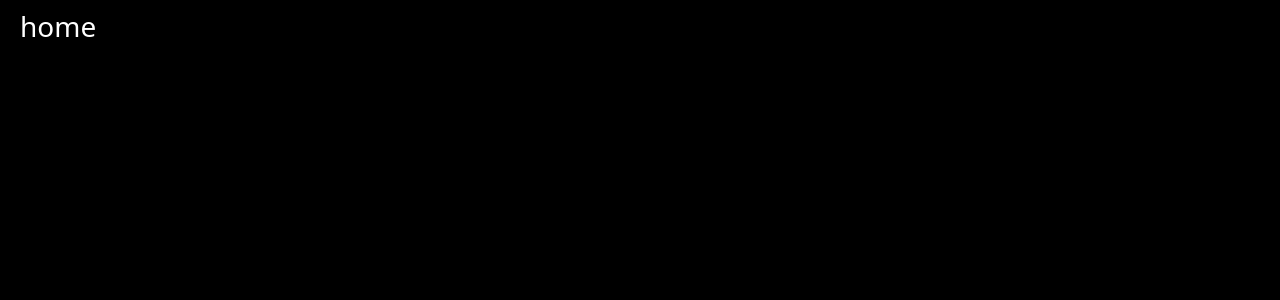
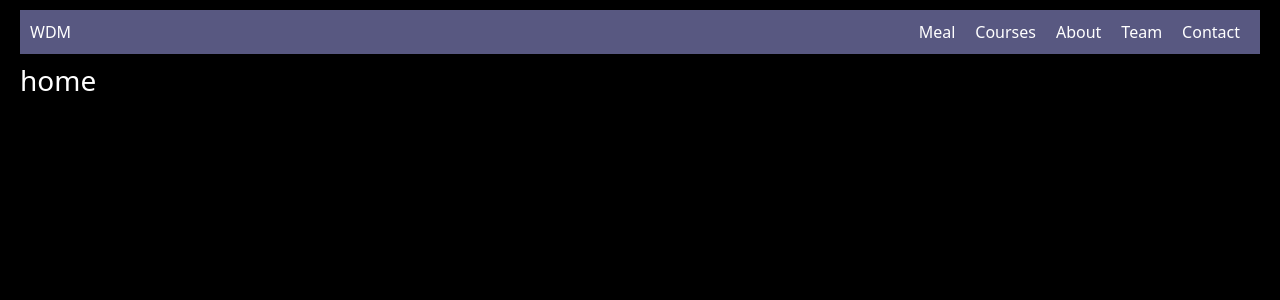
Before and after one commit to Sayali1015/React_Basics, a React (Vite) app: page / in a window 1280 px wide. Shown: the top 300 px of the page. Built offline with nearby package versions, Linux system fonts and the light colour scheme.

Commit message:
added Navigation Bar

```diff
--- a/src/App.jsx
+++ b/src/App.jsx
@@ -11,13 +11,13 @@ import  Movies from "./MovieZone/Movies";
 // import Form from "./components/Form";
 // import Multiple_Input_Handling from "./components/Multiple_Input_Handling";
 import Meal from "./Food_Recipe/Meal";
+import Navbar  from './components/Navbar';
 
 const App = () => {
-
-
   return (
   <>
 <Router>
+  <Navbar />
   <Routes>
     <Route  path = "/" element={<Home />}/>
     <Route  path = "/about" element={<About />}/>
@@ -25,12 +25,8 @@ const App = () => {
     <Route  path = "/contact" element={<Contact />}/>
     <Route  path = "/courses" element={<Product />}/>
     <Route  path = "/courses/:id" element={<Course_Detail />}/>
-
     <Route  path = "/movies" element={<Movies />}/>
     <Route  path = "/meal" element={<Meal />}/>
-
-
-
   </Routes>
 </Router>
   {/* <Movies/> */}
--- /dev/null
+++ b/src/components/Navbar.css
@@ -0,0 +1,18 @@
+.nav_bar{
+    display: flex;
+    justify-content: space-between;
+    align-items: center;
+    background-color: rgb(88, 88, 129);
+}
+
+.nav_bar .items{
+    text-decoration: none;
+    color: white;
+    padding: 10px;
+
+}
+
+.nav_bar .items:hover{
+    background-color: aqua;
+    color: black;
+}
--- /dev/null
+++ b/src/components/Navbar.jsx
@@ -0,0 +1,20 @@
+import React from 'react'
+import { Link } from 'react-router-dom'
+import './Navbar.css'
+
+const Navbar = () => {
+  return (
+    <div className='nav_bar'>
+      <Link  to={'/'} className='left items'>WDM</Link>
+      <div className='right'>
+        <Link className= "items" to={'/meal'}>Meal</Link>
+        <Link className= "items" to={'/courses'}>Courses</Link>
+        <Link className= "items" to={'/about'}>About</Link>
+        <Link className= "items" to={'/team'}>Team</Link>
+        <Link className= "items" to={'/contact'}>Contact</Link>
+      </div>
+    </div>
+  )
+}
+
+export default Navbar
--- a/src/index.css
+++ b/src/index.css
@@ -1,3 +1,7 @@
+*{
+  padding: 0;
+  margin: 0;
+}
 body {
   background-color: black;
   color: white;
```
